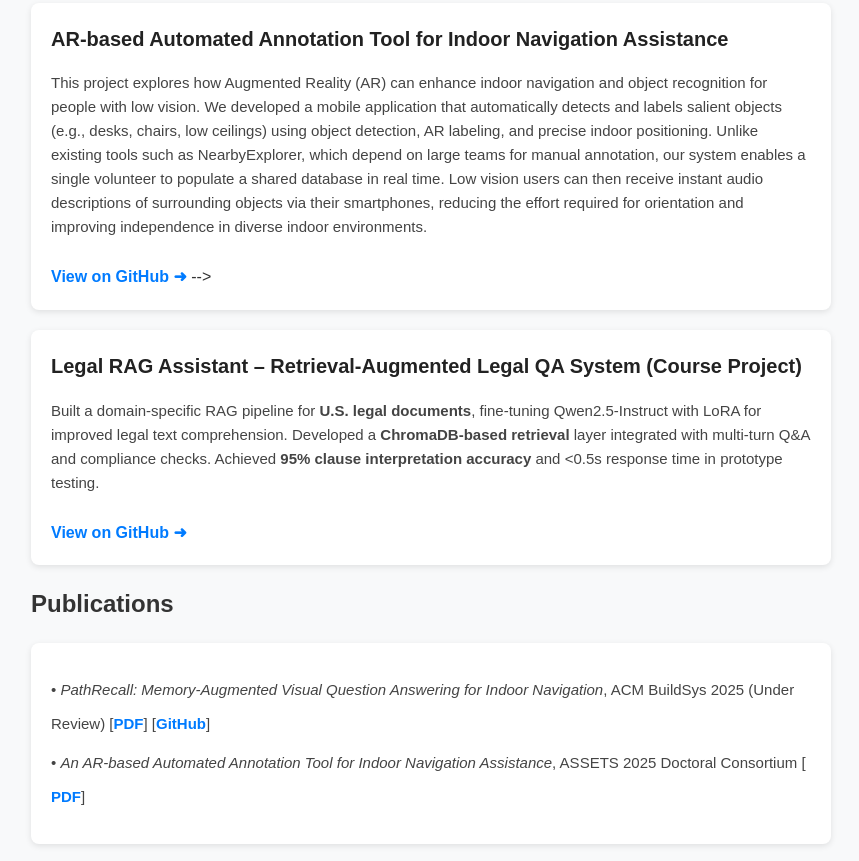
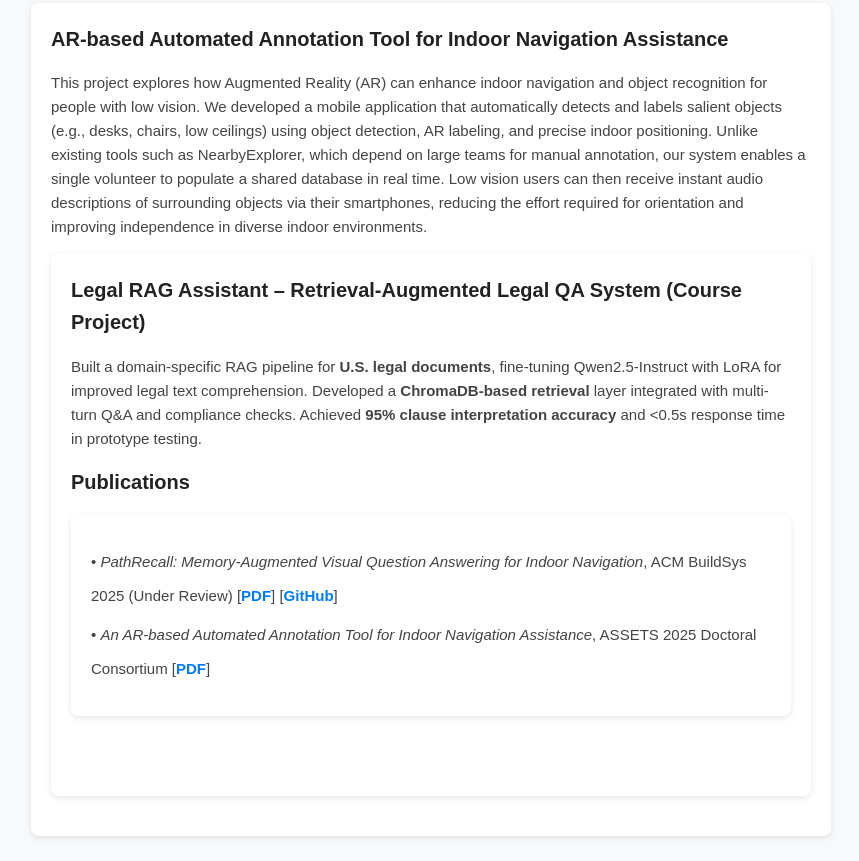
Before and after one commit to pdu3/pdu3.github.io, a plain HTML site: page index.html in a window 1280 px wide. Shown: the part 746-1607 px from the top of the page, without its empty margins (209-1068 px from the left). Drawn offline with Linux system fonts and the light colour scheme.

Commit message:
Update index.html

```diff
--- a/index.html
+++ b/index.html
@@ -97,15 +97,15 @@
     <div class="card">
         <h2>AR-based Automated Annotation Tool for Indoor Navigation Assistance</h2>
         <p>This project explores how Augmented Reality (AR) can enhance indoor navigation and object recognition for people with low vision. We developed a mobile application that automatically detects and labels salient objects (e.g., desks, chairs, low ceilings) using object detection, AR labeling, and precise indoor positioning. Unlike existing tools such as NearbyExplorer, which depend on large teams for manual annotation, our system enables a single volunteer to populate a shared database in real time. Low vision users can then receive instant audio descriptions of surrounding objects via their smartphones, reducing the effort required for orientation and improving independence in diverse indoor environments.</p>
-        <a href="https://github.com/YourRepo">View on GitHub ➜</a> -->
-    </div>
+<!--         <a href="https://github.com/YourRepo">View on GitHub ➜</a>
+    </div> -->
 
 
     <div class="card">
         <h2>Legal RAG Assistant – Retrieval-Augmented Legal QA System (Course Project)</h2>
         <p>Built a domain-specific RAG pipeline for <b>U.S. legal documents</b>, fine-tuning Qwen2.5-Instruct with LoRA for improved legal text comprehension. Developed a <b>ChromaDB-based retrieval</b> layer integrated with multi-turn Q&A and compliance checks. Achieved <b>95% clause interpretation accuracy</b> and &lt;0.5s response time in prototype testing.</p>
-         <a href="https://github.com/YourRepo">View on GitHub ➜</a>
-    </div>
+<!--          <a href="https://github.com/YourRepo">View on GitHub ➜</a>
+    </div> -->
 
   <!-- Publications -->
   <div class="publications">
```
